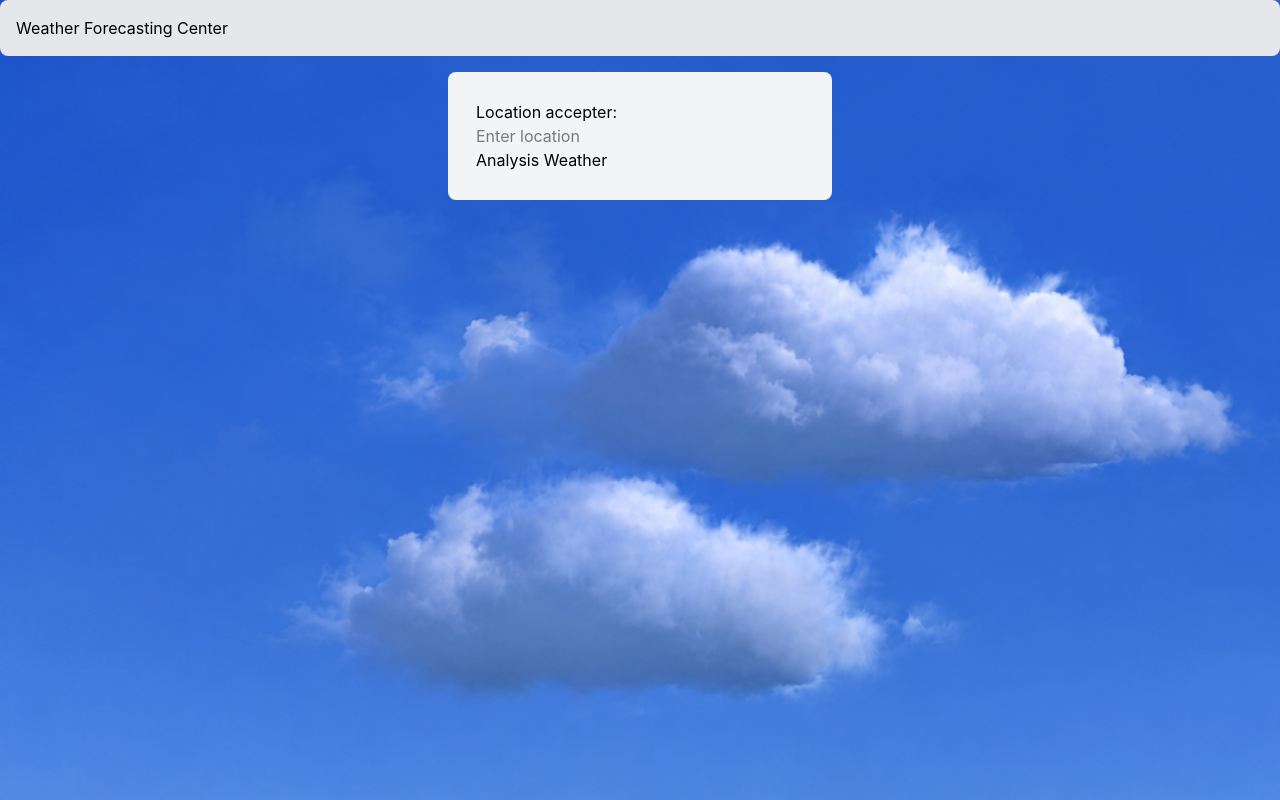
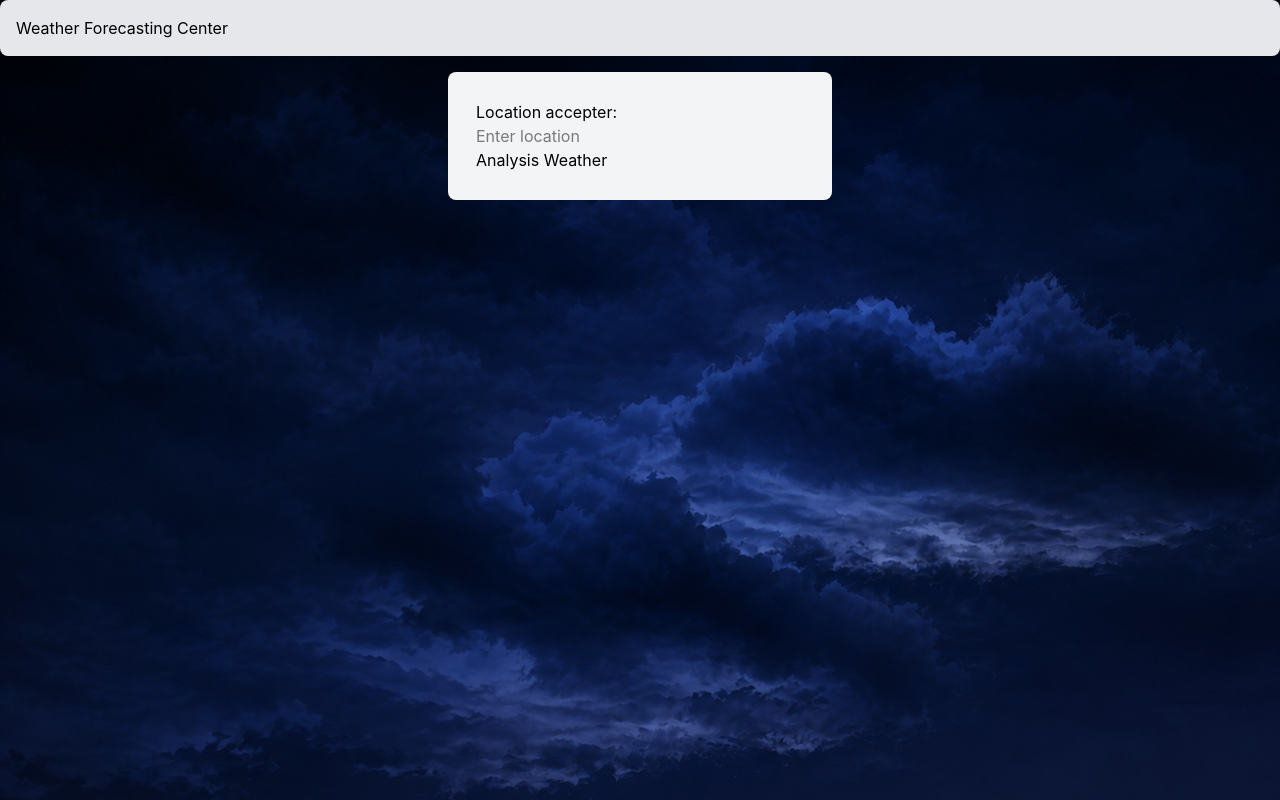
Before and after one commit to kaifshaikh328/Weather_app, a React (Vite) app in the folder Weather_app/: page / in a window 1280 px wide. Built offline with nearby package versions, Linux system fonts and the light colour scheme.

Commit message:
feat: add night mode functionality and corresponding background image in Weather Forecasting Center

```diff
--- a/Weather_app/src/App.jsx
+++ b/Weather_app/src/App.jsx
@@ -4,6 +4,8 @@ import cloud from './assets/cloud.png'
 import sun from './assets/sun.png'
 import rain from './assets/rain.png'
 import description from './assets/description.png'
+import night from './assets/night.png'
+import { useEffect } from "react";
 
 
 
@@ -12,6 +14,7 @@ const App = () => {
   const [city, setCity] = useState('');
   const [weatherData, setWeatherData] = useState(null);
   const [error, setError] = useState(null);
+  const [isNight, setIsNight] = useState(false);
 
   const fetchWeatherData = async () => {
     if (!city) {
@@ -42,11 +45,19 @@ const App = () => {
   }
 
 
+  useEffect(() => {
+    const cuttentHour = new Date().getHours();
+    if (cuttentHour >= 18 || cuttentHour < 6) {
+      setIsNight(true);
+    } else {
+      setIsNight(false);
+    }
+  }, []);
 
 
   return (
 
-    <div style={{ backgroundImage: `url(${description})`, backgroundSize: 'full', minHeight: '100vh' }} className=" items-center justify-center"  >
+    <div style={{ backgroundImage:isNight? `url(${night})`:`url(${description})`, backgroundSize: 'full', minHeight: '100vh' }} className=" items-center justify-center"  >
 
       <div className='br-1 solid bg-gray-200 rounded-lg border-1px w-full h-auto p-4'>
       <h1>Weather Forecasting Center</h1>
```
Also changed, not shown: Weather_app/src/assets/Night.png (added).
